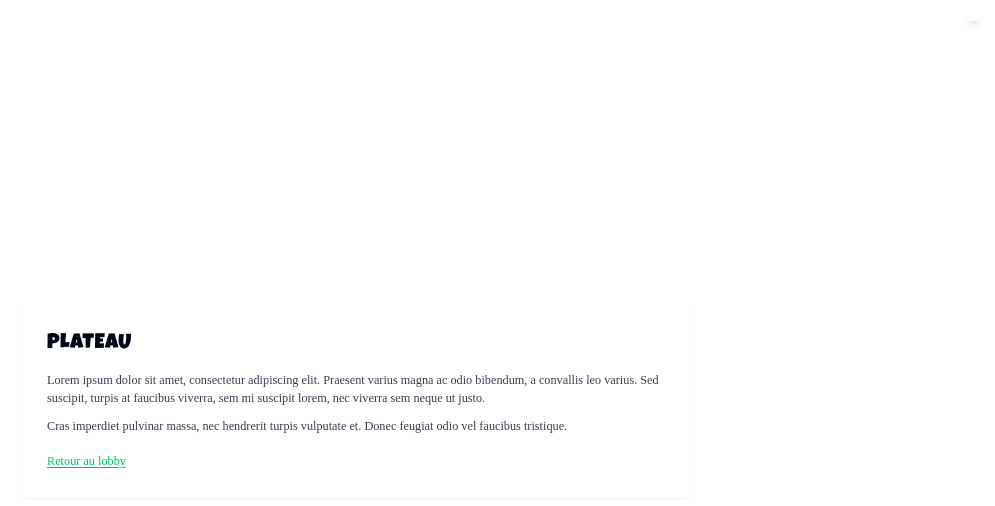
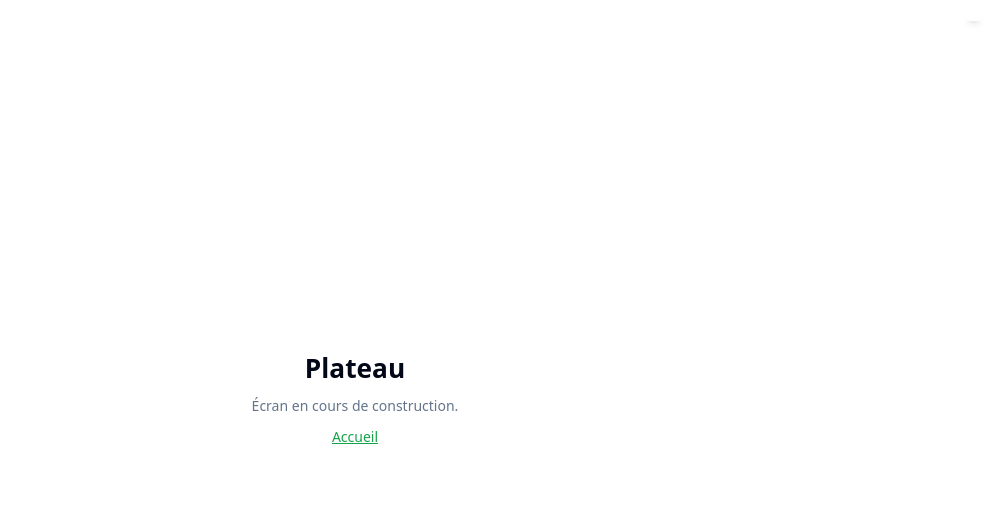
Before and after one commit to audricfullhardt/SAE-666, a Vue app in the folder frontend/: page /jeu/plateau in a window 1280 px wide. Shown: the top 506 px of the page, without its empty margins (285-1280 px from the left). Built offline with nearby package versions, Linux system fonts and the light colour scheme; a web font is replaced by a local one.

Commit message:
revert game views to develop state

```diff
--- a/frontend/src/views/game/BoardView.vue
+++ b/frontend/src/views/game/BoardView.vue
@@ -1,19 +1,9 @@
 <script setup></script>
 
 <template>
-  <main class="min-h-svh flex items-center justify-center p-6">
-    <section class="w-full max-w-3xl rounded-lg bg-white p-6 text-left shadow-sm md:p-8">
-      <h1 class="font-luckiest text-xl uppercase tracking-wide text-noir md:text-2xl">Plateau</h1>
-      <p class="mt-4 font-bryndan text-xs leading-relaxed text-gray-700 md:text-sm">
-        Lorem ipsum dolor sit amet, consectetur adipiscing elit. Praesent varius magna ac odio bibendum,
-        a convallis leo varius. Sed suscipit, turpis at faucibus viverra, sem mi suscipit lorem, nec viverra sem neque ut justo.
-      </p>
-      <p class="mt-3 font-bryndan text-xs leading-relaxed text-gray-700 md:text-sm">
-        Cras imperdiet pulvinar massa, nec hendrerit turpis vulputate et. Donec feugiat odio vel faucibus tristique.
-      </p>
-      <RouterLink to="/jeu" class="mt-5 inline-block font-bryndan text-sm text-vert underline underline-offset-2">
-        Retour au lobby
-      </RouterLink>
-    </section>
+  <main class="min-h-svh flex flex-col items-center justify-center gap-3 p-8 text-center">
+    <h1 class="text-3xl font-semibold">Plateau</h1>
+    <p class="text-muted-foreground">Écran en cours de construction.</p>
+    <RouterLink to="/" class="text-primary underline">Accueil</RouterLink>
   </main>
 </template>
--- a/frontend/src/views/game/LobbyView.vue
+++ b/frontend/src/views/game/LobbyView.vue
@@ -1,20 +1,9 @@
 <script setup></script>
 
 <template>
-  <main class="min-h-svh flex items-center justify-center p-6">
-    <section class="w-full max-w-3xl rounded-lg bg-white p-6 text-left shadow-sm md:p-8">
-      <h1 class="font-luckiest text-xl uppercase tracking-wide text-noir md:text-2xl">Lobby</h1>
-      <p class="mt-4 font-bryndan text-xs leading-relaxed text-gray-700 md:text-sm">
-        Lorem ipsum dolor sit amet, consectetur adipiscing elit. Phasellus luctus augue eu lorem cursus,
-        in luctus ipsum scelerisque. Integer id sapien in arcu fermentum tincidunt.
-      </p>
-      <p class="mt-3 font-bryndan text-xs leading-relaxed text-gray-700 md:text-sm">
-        Aliquam ac posuere elit. Fusce id fermentum est. In vitae varius arcu, vel ultrices tellus.
-        Morbi feugiat nulla sit amet faucibus posuere.
-      </p>
-      <RouterLink to="/" class="mt-5 inline-block font-bryndan text-sm text-vert underline underline-offset-2">
-        Retour à l'accueil
-      </RouterLink>
-    </section>
+  <main class="min-h-svh flex flex-col items-center justify-center gap-3 p-8 text-center">
+    <h1 class="text-3xl font-semibold">Lobby</h1>
+    <p class="text-muted-foreground">Écran en cours de construction.</p>
+    <RouterLink to="/" class="text-primary underline">Accueil</RouterLink>
   </main>
 </template>
--- a/frontend/src/views/game/MiniGameView.vue
+++ b/frontend/src/views/game/MiniGameView.vue
@@ -5,20 +5,9 @@ defineProps({
 </script>
 
 <template>
-  <main class="min-h-svh flex items-center justify-center p-6">
-    <section class="w-full max-w-3xl rounded-lg bg-white p-6 text-left shadow-sm md:p-8">
-      <h1 class="font-luckiest text-xl uppercase tracking-wide text-noir md:text-2xl">Mini-jeu : {{ game }}</h1>
-      <p class="mt-4 font-bryndan text-xs leading-relaxed text-gray-700 md:text-sm">
-        Lorem ipsum dolor sit amet, consectetur adipiscing elit. Aenean non lectus vitae mauris vulputate luctus.
-        Proin vitae dolor id orci dictum hendrerit.
-      </p>
-      <p class="mt-3 font-bryndan text-xs leading-relaxed text-gray-700 md:text-sm">
-        Vivamus euismod dui vel ipsum sagittis, ut faucibus erat viverra. Praesent facilisis arcu sit amet nisi molestie,
-        in pretium leo interdum.
-      </p>
-      <RouterLink to="/jeu" class="mt-5 inline-block font-bryndan text-sm text-vert underline underline-offset-2">
-        Retour au lobby
-      </RouterLink>
-    </section>
+  <main class="min-h-svh flex flex-col items-center justify-center gap-3 p-8 text-center">
+    <h1 class="text-3xl font-semibold">Mini-jeu : {{ game }}</h1>
+    <p class="text-muted-foreground">Mini-jeu 1v1 en temps réel (Mercure).</p>
+    <RouterLink to="/jeu" class="text-primary underline">Retour au lobby</RouterLink>
   </main>
 </template>
```
